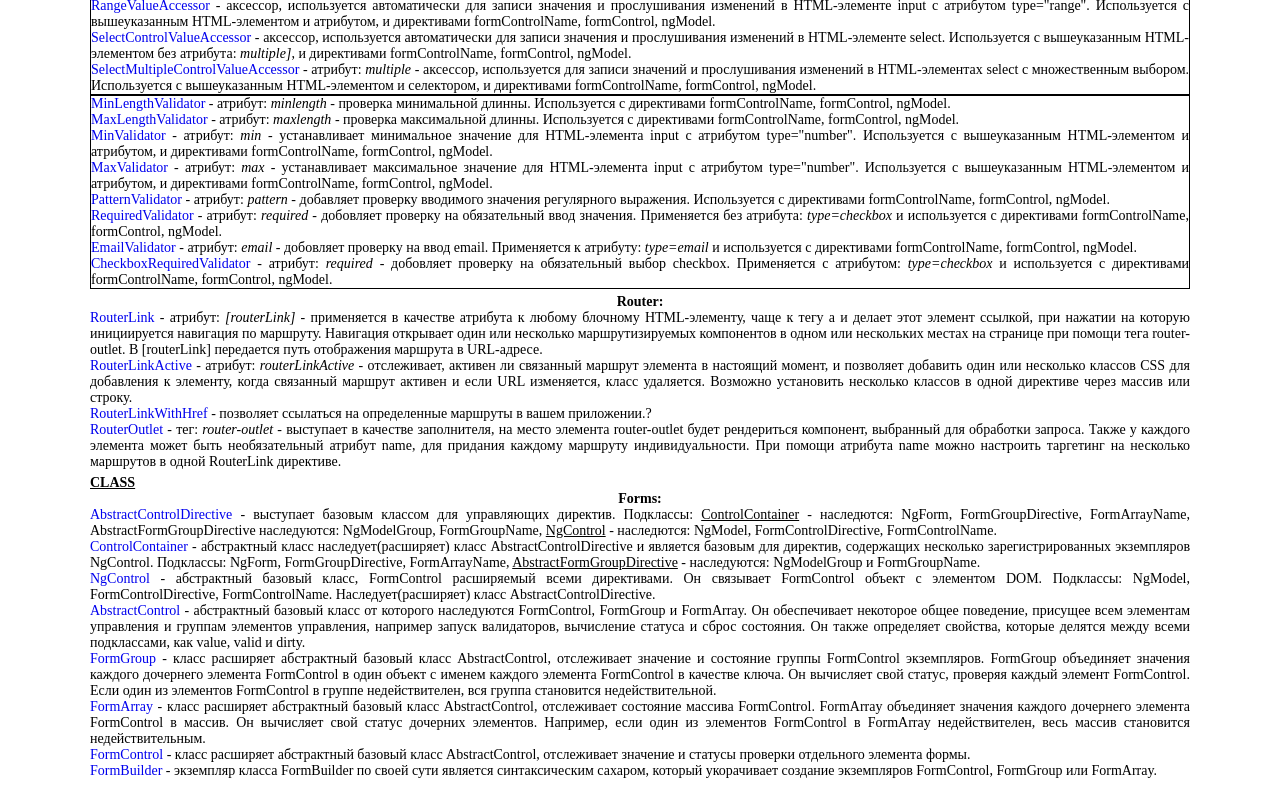
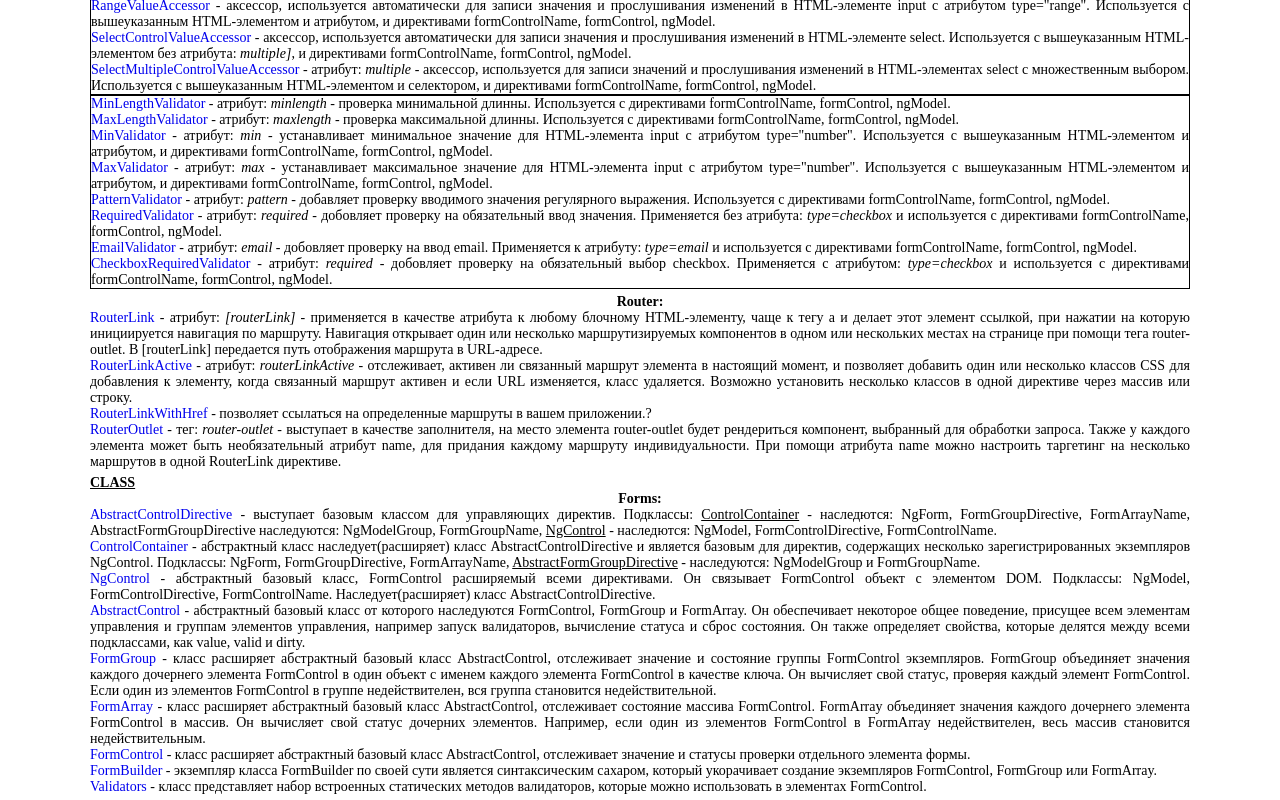
Before and after one commit to ArtemKashirin/API, an Angular app: page / in a window 1280 px wide. Shown: the part 2395-3195 px from the top of the page. Built offline with nearby package versions, Linux system fonts and the light colour scheme.

Commit message:
CLASS: Validators

```diff
--- a/src/app/app.component.html
+++ b/src/app/app.component.html
@@ -109,10 +109,10 @@
   <app-abstract-control-directive></app-abstract-control-directive>
   <app-control-container></app-control-container>
   <app-ng-control></app-ng-control>
-
   <app-abstract-control></app-abstract-control>
   <app-form-group></app-form-group>
   <app-form-array></app-form-array>
   <app-form-control></app-form-control>
   <app-form-builder></app-form-builder>
+  <app-validators></app-validators>
 </div>
--- a/src/app/app.module.ts
+++ b/src/app/app.module.ts
@@ -75,6 +75,7 @@ import { FormControlComponent } from './class/forms/form-control/form-control.co
 import { FormArrayComponent } from './class/forms/form-array/form-array.component';
 import { FormGroupComponent } from './class/forms/form-group/form-group.component';
 import { FormBuilderComponent } from './class/forms/form-builder/form-builder.component';
+import { ValidatorsComponent } from './class/forms/validators/validators.component';
 
 
 @NgModule({
@@ -151,6 +152,7 @@ import { FormBuilderComponent } from './class/forms/form-builder/form-builder.co
     FormArrayComponent,
     FormGroupComponent,
     FormBuilderComponent,
+    ValidatorsComponent,
   ],
   imports: [
     BrowserModule,
--- /dev/null
+++ b/src/app/class/forms/validators/validators.component.html
@@ -0,0 +1,17 @@
+<p><a [href] = "this.Validators">Validators</a> - класс представляет набор встроенных статических методов валидаторов, которые можно
+  использовать в элементах FormControl.</p>
+
+<!--<ul>-->
+<!--  <li><i>min(min: number): ValidatorFn</i> - требует, чтобы значение элемента было больше или равно указанному числу;</li>-->
+<!--  <li><i>max(max: number): ValidatorFn</i> - требует, чтобы значение элемента было меньше или равно указанному числу;</li>-->
+<!--  <li><i>required(control: AbstractControl): ValidationErrors | null</i> - требует, чтобы значение элемента было обязательным;</li>-->
+<!--  <li><i>requiredTrue(control: AbstractControl): ValidationErrors | null</i> - требует, чтобы значение элемента было истинным;</li>-->
+<!--  <li><i>email(control: AbstractControl): ValidationErrors | null</i> - требует, чтобы значение элемента было электронная почта;</li>-->
+<!--  <li><i>minLength(minLength: number): ValidatorFn</i> - требует, чтобы длина значения элемента была больше или равна минимальной длине;</li>-->
+<!--  <li><i>maxLength(maxLength: number): ValidatorFn</i> - требует, чтобы длина значения элемента была меньше или равна максимальной длине;</li>-->
+<!--  <li><i>pattern(pattern: string | RegExp): ValidatorFn</i> -  требует, чтобы значение элемента соответствовало шаблону регулярного выражения;</li>-->
+<!--  <li><i>nullValidator(control: AbstractControl): ValidationErrors | null</i> - валидатор, который не выполняет никаких операций;</li>-->
+<!--  <li><i>compose(validators: null): null</i> - объединяет несколько валидаторов в одной функции;</li>-->
+<!--  <li><i>composeAsync(validators: AsyncValidatorFn[]): AsyncValidatorFn | null</i> - объединяет несколько асинхронных валидаторов в одной-->
+<!--    функции.</li>-->
+<!--</ul>-->
--- /dev/null
+++ b/src/app/class/forms/validators/validators.component.ts
@@ -0,0 +1,17 @@
+import {Component, OnInit} from '@angular/core';
+
+@Component({
+  selector: 'app-validators',
+  templateUrl: './validators.component.html',
+  styleUrls: ['./validators.component.scss']
+})
+export class ValidatorsComponent implements OnInit {
+  public Validators: string = 'https://angular.io/api/forms/Validators';
+
+  constructor() {
+  }
+
+  ngOnInit(): void {
+  }
+
+}
```
Also changed, not shown: src/app/class/forms/validators/validators.component.scss (added).
